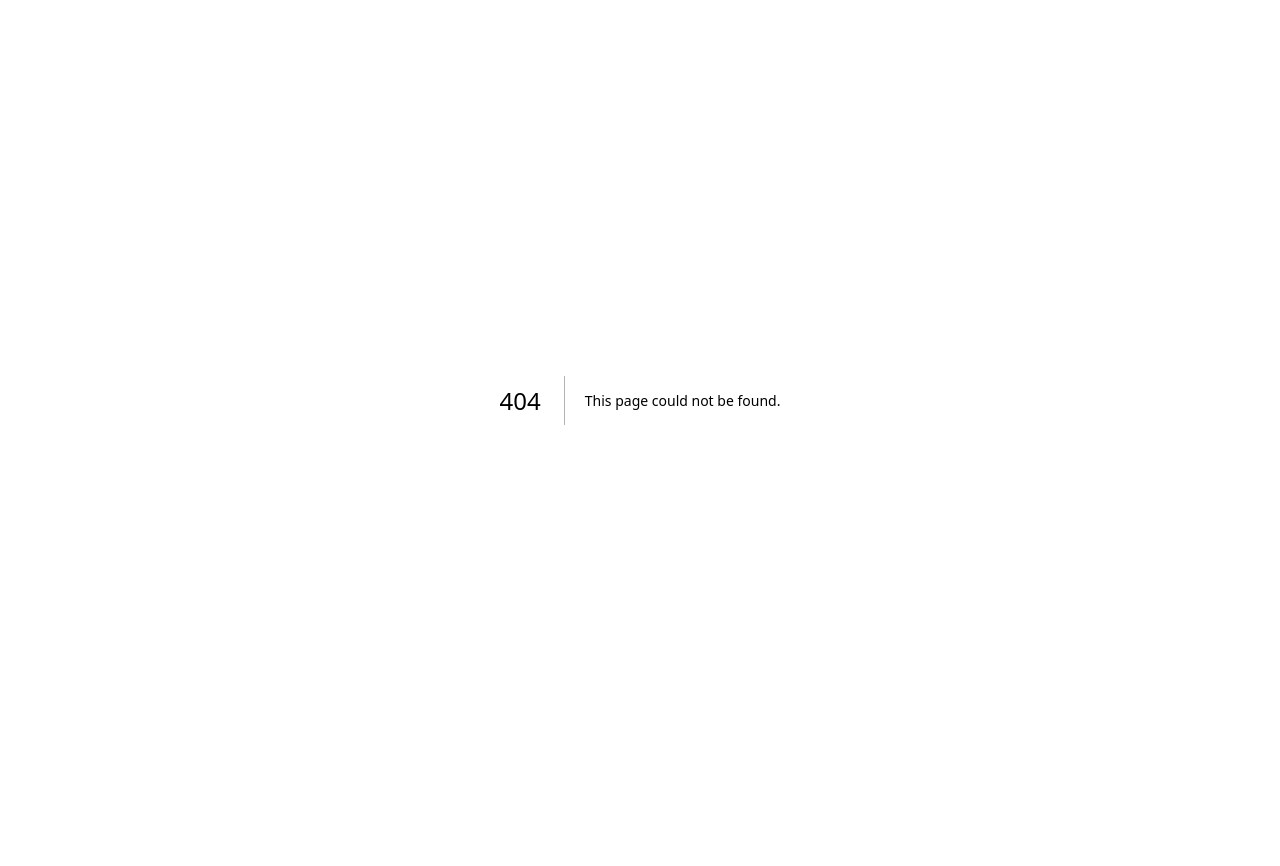
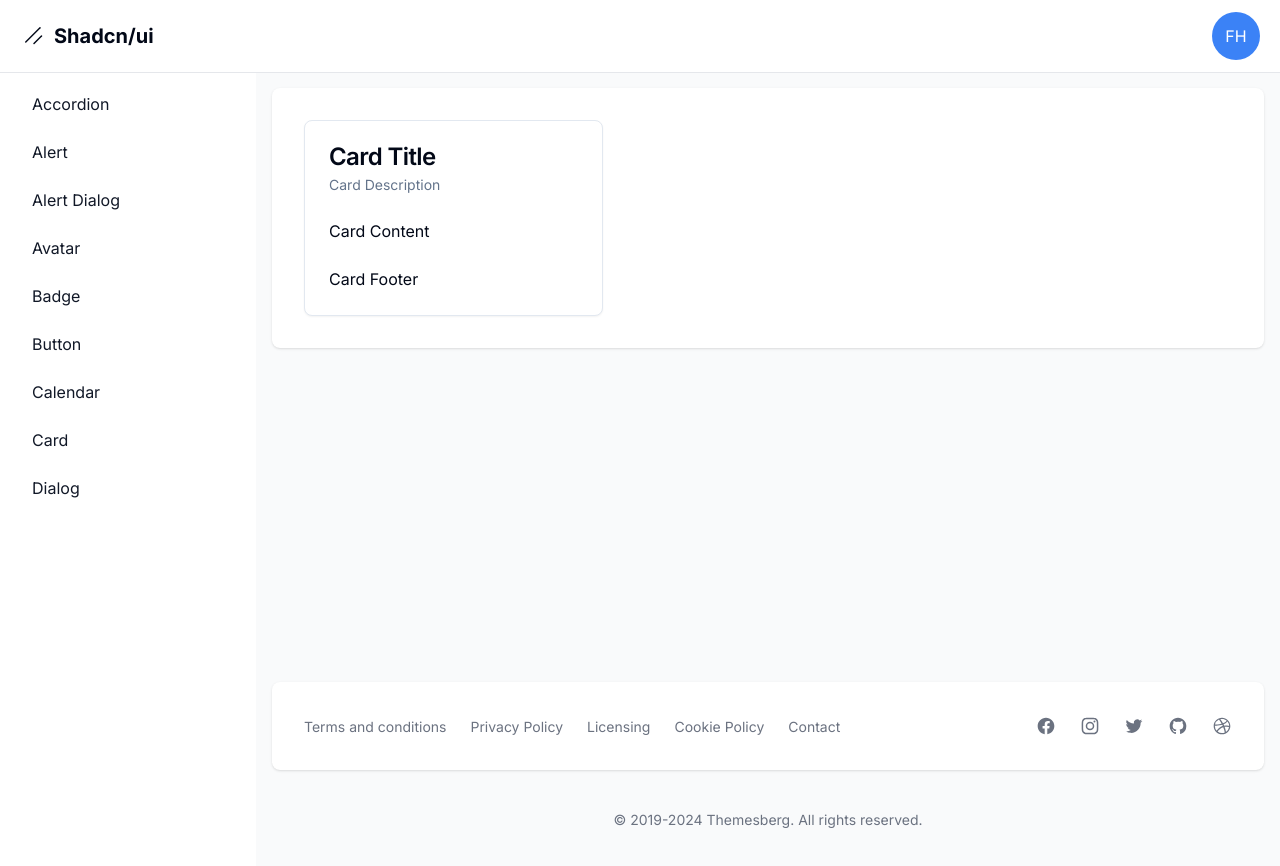
Before and after one commit to AlexMartin998/shadcn-next-b1, a Next.js app: page /dashboard/card in a window 1280 px wide. Before the commit this address had no page. Shown: the top 866 px of the page. Before the commit the page ends 800 px from the top, so only its background shows below. Built offline with nearby package versions, Linux system fonts and the light colour scheme.

Commit message:
ADD: Card

```diff
--- /dev/null
+++ b/src/app/dashboard/card/page.tsx
@@ -0,0 +1,33 @@
+import {
+  Card,
+  CardContent,
+  CardDescription,
+  CardFooter,
+  CardHeader,
+  CardTitle,
+} from '@/components/ui/card';
+
+export type PageProps = {};
+
+const Page: React.FC<PageProps> = () => {
+  return (
+    <div className="grid grid-cols-1 sm:grid-cols-3 gap-4">
+      <Card>
+        <CardHeader>
+          <CardTitle>Card Title</CardTitle>
+          <CardDescription>Card Description</CardDescription>
+        </CardHeader>
+
+        <CardContent>
+          <p>Card Content</p>
+        </CardContent>
+
+        <CardFooter>
+          <p>Card Footer</p>
+        </CardFooter>
+      </Card>
+    </div>
+  );
+};
+
+export default Page;
--- a/src/app/dashboard/layout.tsx
+++ b/src/app/dashboard/layout.tsx
@@ -26,6 +26,10 @@
   {
     name: 'avatar',
     href: 'avatar',
+  },
+  {
+    name: 'card',
+    href: 'card',
   },
 ].sort((a, b) => a.name.localeCompare(b.name));
 
--- /dev/null
+++ b/src/components/ui/card.tsx
@@ -0,0 +1,79 @@
+import * as React from "react"
+
+import { cn } from "@/lib/utils"
+
+const Card = React.forwardRef<
+  HTMLDivElement,
+  React.HTMLAttributes<HTMLDivElement>
+>(({ className, ...props }, ref) => (
+  <div
+    ref={ref}
+    className={cn(
+      "rounded-lg border bg-card text-card-foreground shadow-sm",
+      className
+    )}
+    {...props}
+  />
+))
+Card.displayName = "Card"
+
+const CardHeader = React.forwardRef<
+  HTMLDivElement,
+  React.HTMLAttributes<HTMLDivElement>
+>(({ className, ...props }, ref) => (
+  <div
+    ref={ref}
+    className={cn("flex flex-col space-y-1.5 p-6", className)}
+    {...props}
+  />
+))
+CardHeader.displayName = "CardHeader"
+
+const CardTitle = React.forwardRef<
+  HTMLParagraphElement,
+  React.HTMLAttributes<HTMLHeadingElement>
+>(({ className, ...props }, ref) => (
+  <h3
+    ref={ref}
+    className={cn(
+      "text-2xl font-semibold leading-none tracking-tight",
+      className
+    )}
+    {...props}
+  />
+))
+CardTitle.displayName = "CardTitle"
+
+const CardDescription = React.forwardRef<
+  HTMLParagraphElement,
+  React.HTMLAttributes<HTMLParagraphElement>
+>(({ className, ...props }, ref) => (
+  <p
+    ref={ref}
+    className={cn("text-sm text-muted-foreground", className)}
+    {...props}
+  />
+))
+CardDescription.displayName = "CardDescription"
+
+const CardContent = React.forwardRef<
+  HTMLDivElement,
+  React.HTMLAttributes<HTMLDivElement>
+>(({ className, ...props }, ref) => (
+  <div ref={ref} className={cn("p-6 pt-0", className)} {...props} />
+))
+CardContent.displayName = "CardContent"
+
+const CardFooter = React.forwardRef<
+  HTMLDivElement,
+  React.HTMLAttributes<HTMLDivElement>
+>(({ className, ...props }, ref) => (
+  <div
+    ref={ref}
+    className={cn("flex items-center p-6 pt-0", className)}
+    {...props}
+  />
+))
+CardFooter.displayName = "CardFooter"
+
+export { Card, CardHeader, CardFooter, CardTitle, CardDescription, CardContent }
```
